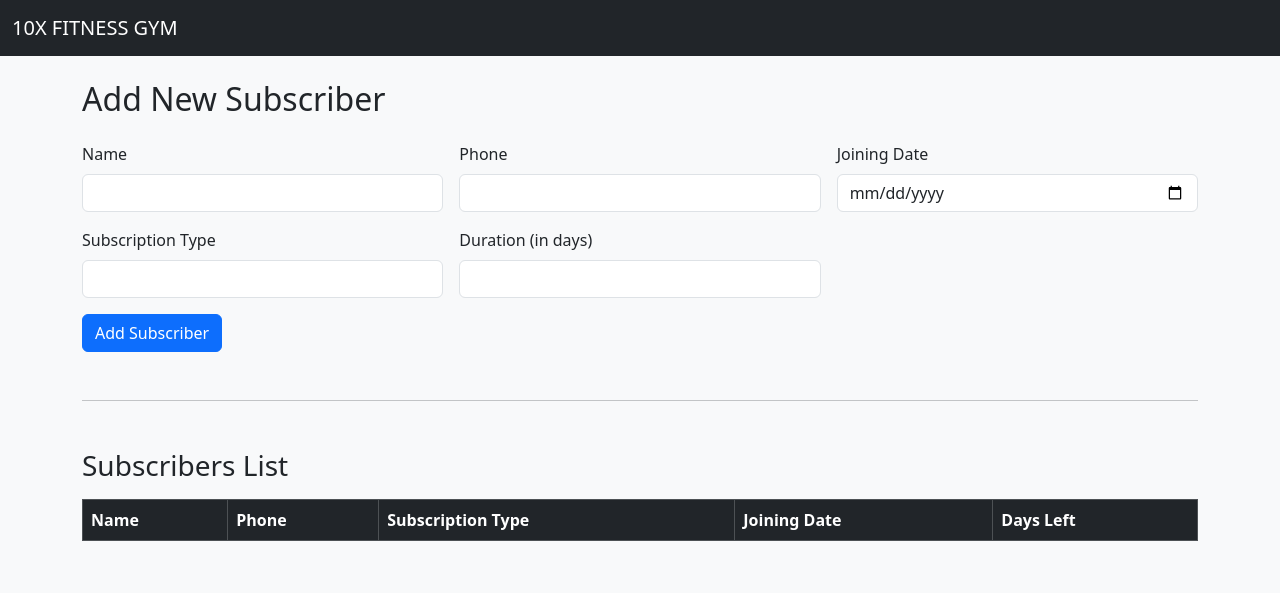
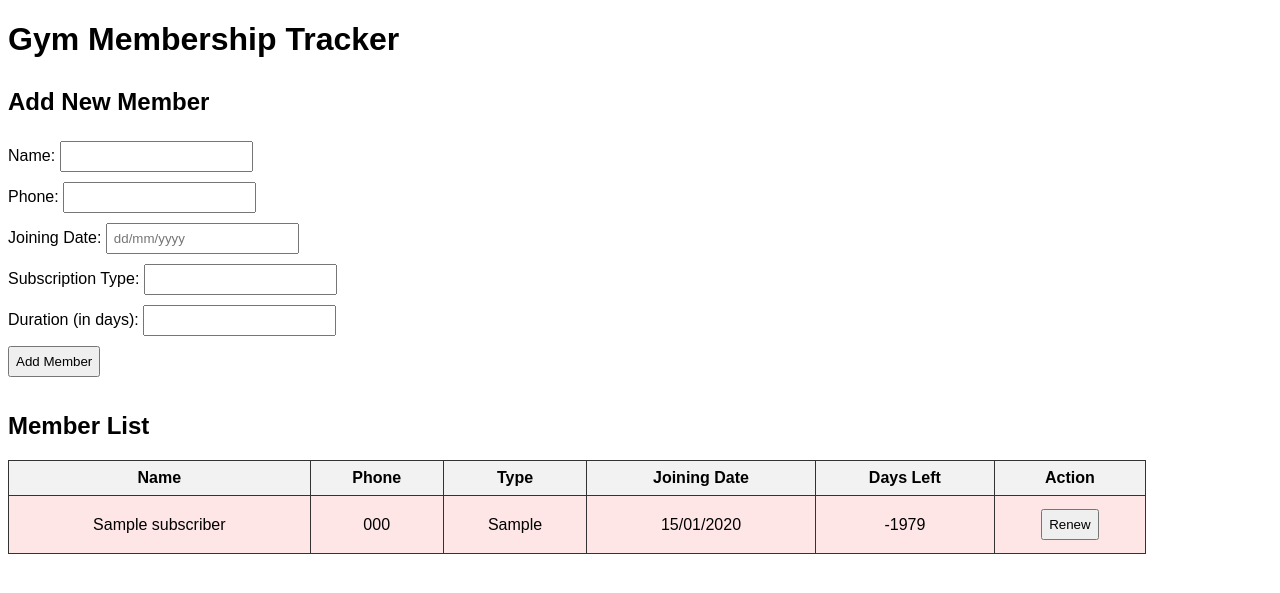
Before and after one commit to anurag5556/gym-membership, a Flask app: page / in a window 1280 px wide. Shown: the top 593 px of the page. Run offline with Flask 3, Linux system fonts and the light colour scheme; tables that the repository leaves empty hold one stand-in row (values such as "Sample post"); lists and menus that the app fills with data are empty.

Commit message:
Update index.html
addedd the renewal feature

```diff
--- a/templates/index.html
+++ b/templates/index.html
@@ -1,93 +1,93 @@
 <!DOCTYPE html>
-<html lang="en">
+<html>
 <head>
-  <meta charset="UTF-8">
-  <title>Gym Subscription Tracker</title>
-  <link href="https://cdn.jsdelivr.net/npm/bootstrap@5.3.2/dist/css/bootstrap.min.css" rel="stylesheet">
+    <title>Gym Membership Tracker</title>
     <style>
         body {
-      background-color: #f8f9fa;
+            font-family: Arial, sans-serif;
         }
+
+        h2 {
+            margin-top: 30px;
+        }
+
+        input, button, select {
+            margin: 5px 0;
+            padding: 6px;
+        }
+
+        table {
+            margin-top: 20px;
+            border-collapse: collapse;
+            width: 90%;
+        }
+
+        th, td {
+            border: 1px solid #333;
+            padding: 8px;
+            text-align: center;
+        }
+
+        th {
+            background-color: #f2f2f2;
+        }
+
         .expired {
-      background-color: #f8d7da !important;
-    }
-    .expiring-soon {
-      background-color: #fff3cd !important;
-    }
-    .active {
-      background-color: #d1e7dd !important;
+            background-color: #ffe6e6;
         }
     </style>
 </head>
 <body>
-  <nav class="navbar navbar-expand-lg navbar-dark bg-dark">
-    <div class="container-fluid">
-      <a class="navbar-brand" href="#">10X FITNESS GYM</a>
-    </div>
-  </nav>
+    <h1>Gym Membership Tracker</h1>
 
-  <div class="container mt-4">
-    <h2 class="mb-4">Add New Subscriber</h2>
-    <form method="POST" action="/add" class="row g-3">
-      <div class="col-md-4">
-        <label class="form-label">Name</label>
-        <input type="text" name="name" class="form-control" required>
-      </div>
-      <div class="col-md-4">
-        <label class="form-label">Phone</label>
-        <input type="text" name="phone" class="form-control" required>
-      </div>
-      <div class="col-md-4">
-        <label class="form-label">Joining Date</label>
-        <input type="date" name="joining_date" class="form-control" required>
-      </div>
-      <div class="col-md-4">
-        <label class="form-label">Subscription Type</label>
-        <input type="text" name="subscription_type" class="form-control" required>
-      </div>
-      <div class="col-md-4">
-        <label class="form-label">Duration (in days)</label>
-        <input type="number" name="subscription_duration" class="form-control" required>
-      </div>
-      <div class="col-12">
-        <button type="submit" class="btn btn-primary">Add Subscriber</button>
-      </div>
+    <h2>Add New Member</h2>
+    <form action="/add" method="post">
+        Name: <input type="text" name="name" required><br>
+        Phone: <input type="text" name="phone" required><br>
+        Joining Date: <input type="text" name="joining_date" placeholder="dd/mm/yyyy" required><br>
+        Subscription Type: <input type="text" name="subscription_type" required><br>
+        Duration (in days): <input type="number" name="subscription_duration" required><br>
+        <button type="submit">Add Member</button>
     </form>
 
-    <hr class="my-5">
-
-    <h3>Subscribers List</h3>
-    <table class="table table-bordered table-hover mt-3">
-      <thead class="table-dark">
+    <h2>Member List</h2>
+    <table>
         <tr>
             <th>Name</th>
             <th>Phone</th>
-          <th>Subscription Type</th>
+            <th>Type</th>
             <th>Joining Date</th>
             <th>Days Left</th>
+            <th>Action</th>
         </tr>
-      </thead>
-      <tbody>
-        {% for sub in subscribers %}
-        <tr class="{% if sub.days_left < 0 %}expired{% elif sub.days_left <= 5 %}expiring-soon{% else %}active{% endif %}">
-          <td>{{ sub.name }}</td>
-          <td>{{ sub.phone }}</td>
-          <td>{{ sub.type }}</td>
-          <td>{{ sub.join_date }}</td>
-          <td>{{ sub.days_left }}</td>
+        {% for member in members %}
+        <tr {% if member.days_left < 0 %}class="expired"{% endif %}>
+            <td>{{ member.name }}</td>
+            <td>{{ member.phone }}</td>
+            <td>{{ member.type }}</td>
+            <td>{{ member.join_date }}</td>
+            <td>{{ member.days_left }}</td>
+            <td>
+                <form action="/renew/{{ member.id }}" method="post" onsubmit="return renewPrompt(this);">
+                    <input type="hidden" name="additional_days">
+                    <button type="submit">Renew</button>
+                </form>
+            </td>
         </tr>
         {% endfor %}
-      </tbody>
     </table>
 
-    {% if expired %}
     <script>
-      {% for name in expired %}
-      alert("⚠️ {{ name }}'s subscription has ended!");
-      {% endfor %}
+        function renewPrompt(form) {
+            const days = prompt("Enter number of days to renew:");
+            if (days && !isNaN(days) && parseInt(days) > 0) {
+                form.additional_days.value = parseInt(days);
+                return true;
+            } else {
+                alert("Please enter a valid number of days.");
+                return false;
+            }
+        }
     </script>
-    {% endif %}
-  </div>
-
 </body>
 </html>
```
Lines whose indentation alone changed are shown as unchanged.
